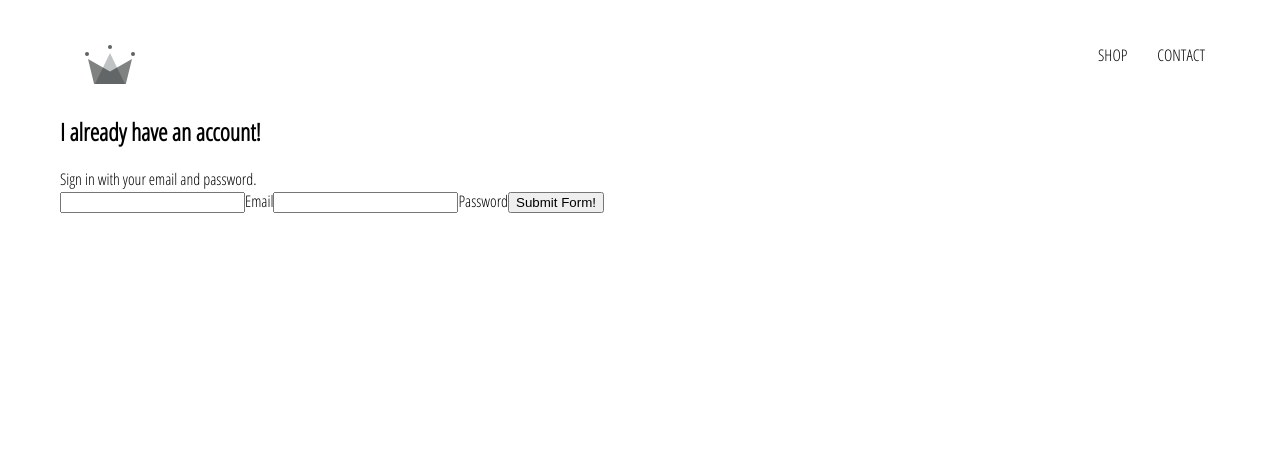
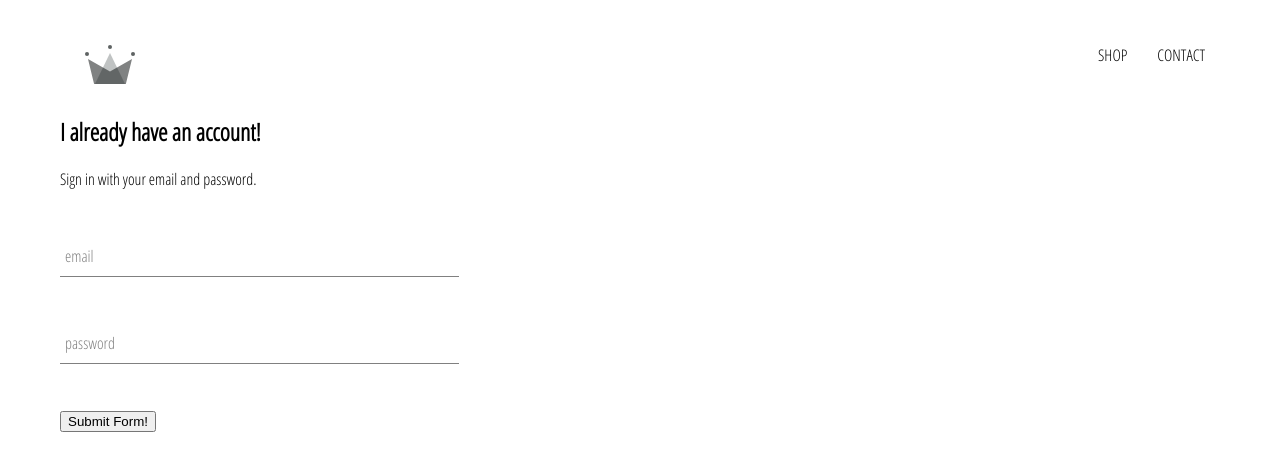
Before and after one commit to abhishekakade/ecom-react, a React (Create React App) app: page /signin in a window 1280 px wide. Shown: the top 470 px of the page. Built offline with nearby package versions, Linux system fonts and the light colour scheme.

Commit message:
feat: sign in form

```diff
--- /dev/null
+++ b/src/components/form-input/form-input.component.jsx
@@ -0,0 +1,20 @@
+import React from "react";
+import "./form-input.styles.scss";
+
+const FormInput = ({ handleChange, label, ...otherProps }) => {
+  return (
+    <div className="group">
+      <input className="form-input" onChange={handleChange} {...otherProps} />
+
+      {label ? (
+        <label
+          className={`${otherProps.value.length} ? 'shrink' : ""} form-input-label`}
+        >
+          {label}
+        </label>
+      ) : null}
+    </div>
+  );
+};
+
+export default FormInput;
--- /dev/null
+++ b/src/components/form-input/form-input.styles.scss
@@ -0,0 +1,54 @@
+$sub-color: grey;
+$main-color: black;
+
+@mixin shrinkLabel {
+  top: -14px;
+  font-size: 12px;
+  color: $main-color;
+}
+
+.group {
+  position: relative;
+  margin: 45px 0;
+
+  .form-input {
+    background: none;
+    background-color: white;
+    color: $sub-color;
+    font-size: 18px;
+    padding: 10px 10px 10px 5px;
+    display: block;
+    width: 100%;
+    border: none;
+    border-radius: 0;
+    border-bottom: 1px solid $sub-color;
+    margin: 25px 0;
+
+    &:focus {
+      outline: none;
+    }
+
+    &:focus ~ .form-input-label {
+      @include shrinkLabel();
+    }
+  }
+
+  input[type='password'] {
+    letter-spacing: 0.3em;
+  }
+
+  .form-input-label {
+    color: $sub-color;
+    font-size: 16px;
+    font-weight: normal;
+    position: absolute;
+    pointer-events: none;
+    left: 5px;
+    top: 10px;
+    transition: 300ms ease all;
+
+    &.shrink {
+      @include shrinkLabel();
+    }
+  }
+}
--- a/src/components/sign-in/sign-in.component.jsx
+++ b/src/components/sign-in/sign-in.component.jsx
@@ -1,4 +1,5 @@
 import React from "react";
+import FormInput from "../form-input/form-input.component";
 import "./sign-in.styles.scss";
 
 class SignIn extends React.Component {
@@ -34,22 +35,23 @@
         <span>Sign in with your email and password.</span>
 
         <form onSubmit={this.handleSubmit}>
-          <input
+          <FormInput
             name="email"
             type="email"
-            onChange={this.handleChange}
+            handleChange={this.handleChange}
             value={this.state.email}
+            label="email"
             required
           />
-          <label htmlFor="">Email</label>
-          <input
+
+          <FormInput
             name="password"
             type="password"
             value={this.state.password}
-            onChange={this.handleChange}
+            handleChange={this.handleChange}
+            label="password"
             required
           />
-          <label htmlFor="">Password</label>
 
           <input type="submit" value="Submit Form!" />
         </form>
--- a/src/components/sign-in/sign-in.styles.scss
+++ b/src/components/sign-in/sign-in.styles.scss
@@ -0,0 +1,3 @@
+.sign-in {
+  width: 30vw;
+}
```
